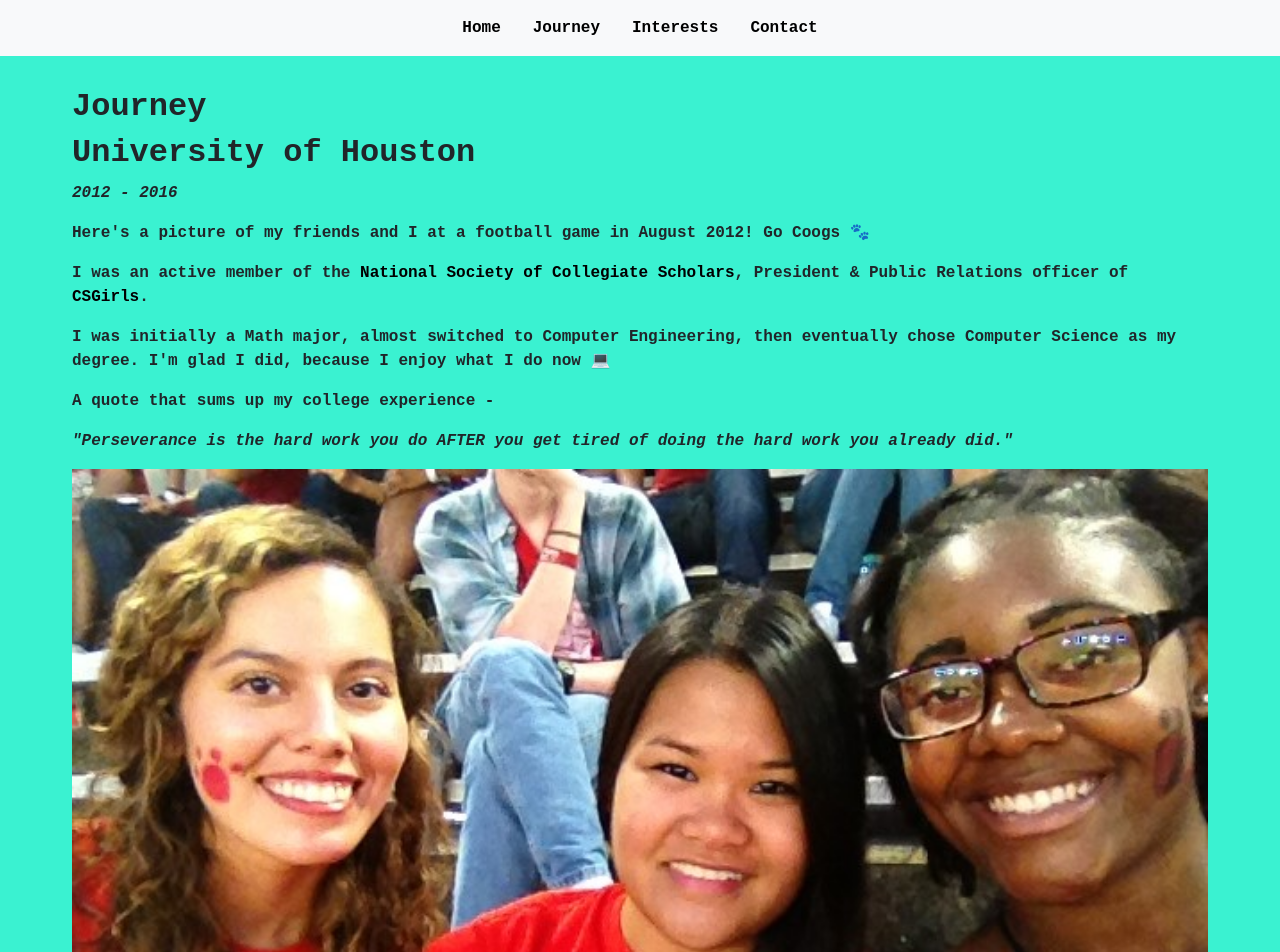
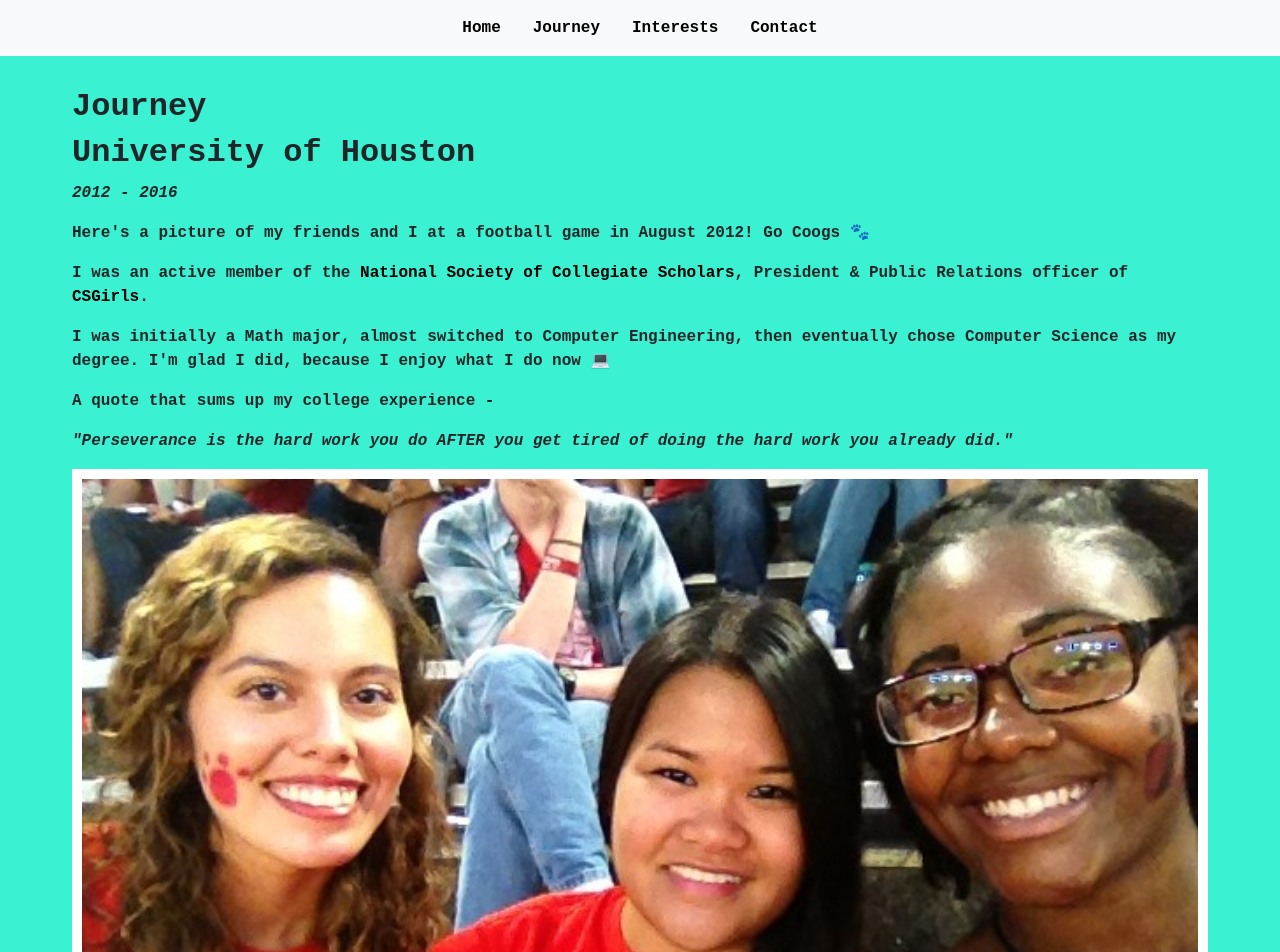
Before and after one commit to gabycruzzin/gabys-website, a React (Create React App) app in the folder client/: page /journey in a window 1280 px wide. Shown: the top 952 px of the page. Built offline with nearby package versions, Linux system fonts and the light colour scheme; a web font is replaced by a local one.

Commit message:
Add border around images

```diff
--- a/client/src/components/Journey.js
+++ b/client/src/components/Journey.js
@@ -18,6 +18,7 @@ export function Journey() {
         <img src={college} alt="college" />
       </div>
     </div>
+    <br />
     <div className="flex-container">
       <div className="flex-item-left">
         <h2>JPMorgan Chase</h2>
--- a/client/src/css/App.css
+++ b/client/src/css/App.css
@@ -37,6 +37,7 @@ p {
 
 img {
 	width: 100%;
+	border: white 10px solid;
 }
 
 .flex-container {
```
